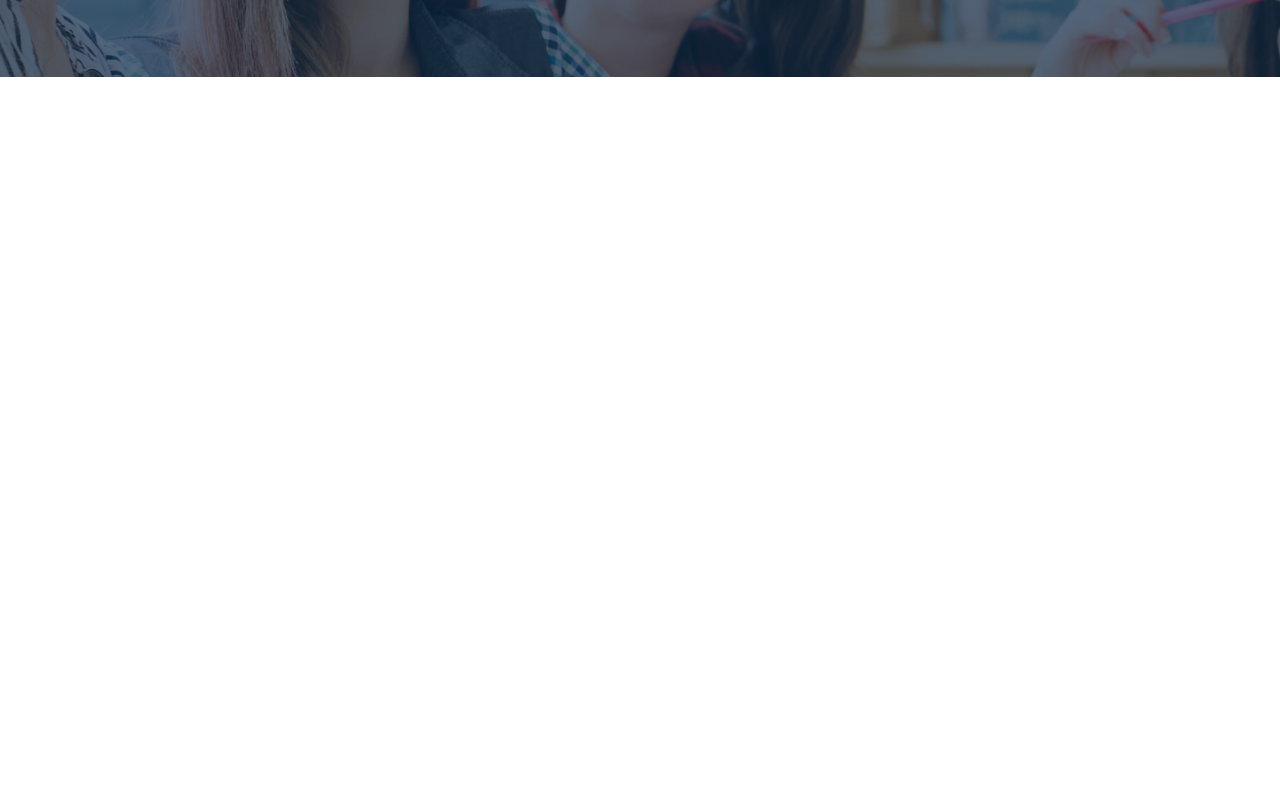
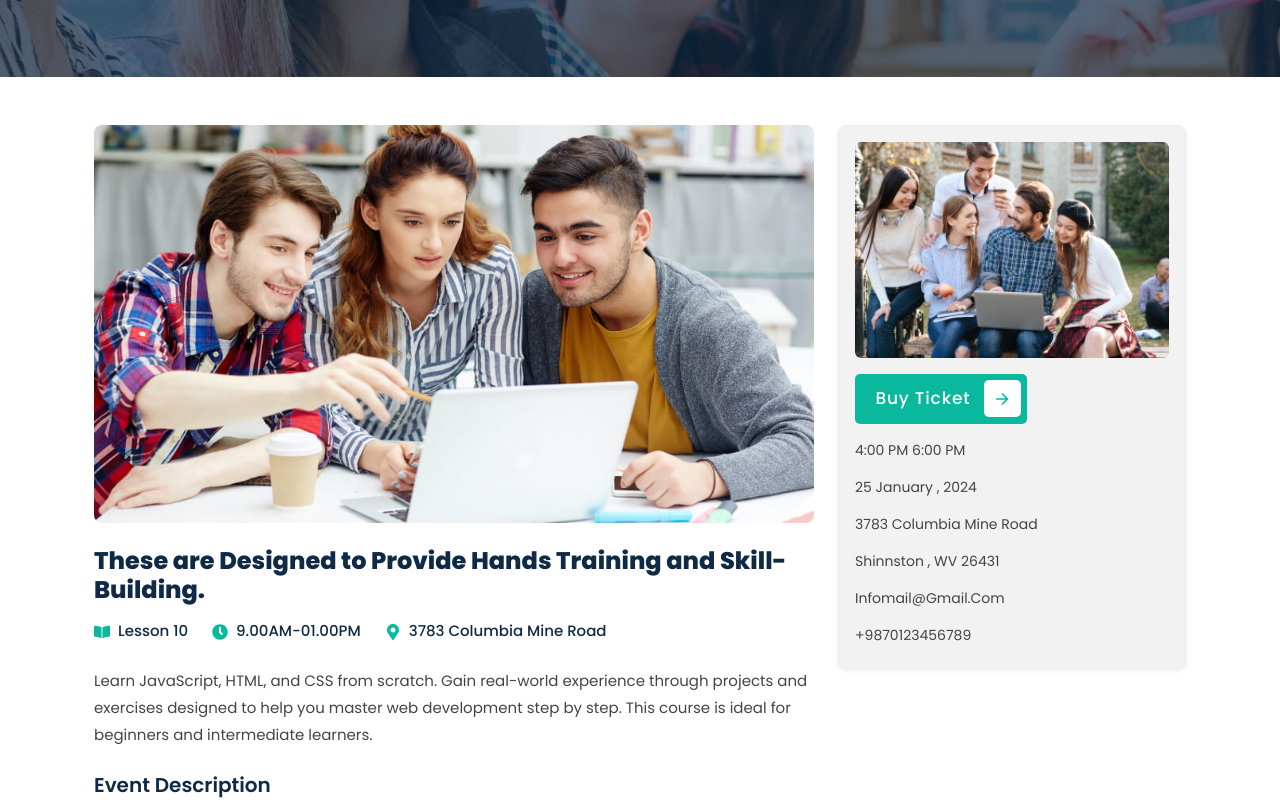
Before and after one commit to Abdookasha13/final-project, a React (Vite) app: page /event/details in a window 1280 px wide. Shown: the part 400-1200 px from the top of the page. Built offline with nearby package versions, Linux system fonts and the light colour scheme.

Commit message:
Add event details page and change in course Details css

```diff
--- a/src/Components/Navbar/Navbar.jsx
+++ b/src/Components/Navbar/Navbar.jsx
@@ -92,7 +92,7 @@ function Navbar() {
                       </div>
                       <div>
                         <li>
-                          <NavLink to="/">Event Details</NavLink>
+                          <NavLink to="/event/details">Event Details</NavLink>
                         </li>
                         <li>
                           <NavLink to="/">Checkout</NavLink>
--- a/src/Pages/Pages/CourseDetails/CourseDetails.css
+++ b/src/Pages/Pages/CourseDetails/CourseDetails.css
@@ -114,13 +114,7 @@ font-size: 18px;
 .course-sidebar-roka ul li strong {
   font-weight: 600;
 }
-.Button-roka{
-    display:block;
-    width:100% !important;
-    background-color : red ;
-    text-align:center;
-    margin-top:15px;
-}
+
 /* Responsive */
 @media (max-width: 992px) {
   .course-details-roka {
--- /dev/null
+++ b/src/Pages/Pages/EventDetails/EventDetails.css
@@ -0,0 +1,75 @@
+.course-details-roka {
+  font-family: "Poppins", sans-serif;
+  color: #222;
+}
+
+/* الصورة */
+.course-image-roka img {
+  width: 100%;
+  border-radius: 10px;
+  object-fit: cover;
+}
+
+/* العنوان والتقييم */
+.course-title-roka h4 {
+  color: #0e2a46;
+  font-weight: 790;
+  font-size: 24px;
+  margin-bottom: 8px;
+}
+.course-meta-roka .meta-item {
+  color: #0e2a46;
+  font-weight: 500;
+  font-size: 15px;
+}
+
+.course-meta-roka .meta-icon {
+  color: #0ab99d;
+  font-size: 16px;
+}
+
+.course-content-roka p {
+  color: #444;
+  font-size: 15px;
+  line-height: 1.8;
+}
+.course-content-roka h5 {
+  color: #0e2a46;
+  font-weight: 600;
+  margin-top: 25px;
+  margin-bottom: 10px;
+}
+
+/* الشريط الجانبي */
+.course-sidebar-roka {
+  background-color: #F2F2F2;
+  border: 1px solid #eee;
+}
+.course-sidebar-roka img {
+  width: 100%;
+  height: auto;
+  border-radius: 8px;
+  object-fit: cover;
+}
+
+.list-unstyled-roka   {
+  font-size: 16px;
+  color: #444444;
+  margin-bottom:10 0 0 6px;
+  display: flex ;
+  flex-direction: column;
+
+  gap: 10px;
+
+}
+
+/* Responsive */
+@media (max-width: 992px) {
+  .course-details-roka {
+    padding: 0 15px;
+  }
+
+  .course-tabs-roka {
+    justify-content: center;
+  }
+}
--- a/src/Pages/Pages/EventDetails/EventDetails.jsx
+++ b/src/Pages/Pages/EventDetails/EventDetails.jsx
@@ -1,7 +1,81 @@
-function EventDetails() {
+import "./EventDetails.css";
+import instructorImg from "../../../assets/images/instructorImg.jpg";
+import courseImg from "../../../assets/images/courseImg.jpg";
+import Button from "./../../../Components/Button/Button";
+import { FaBookOpen, FaClock, FaMapMarkerAlt } from "react-icons/fa";
+const EventDetails = () => {
   return (
-    <div>EventDetails</div>
-  )
-}
+    <section className="course-details-roka container mt-5 mb-5">
+      <div className="row g-4">
+        <div className="col-lg-8">
+          <div className="course-image-roka mb-4">
+            <img src={courseImg} alt="course" className="img-fluid rounded-3" />
+          </div>
 
-export default EventDetails
+          <div className="course-title-roka">
+            <h4>
+              These are Designed to Provide Hands Training and Skill-Building.
+            </h4>
+
+            <div className="course-meta-roka d-flex flex-wrap align-items-center gap-4 mt-3">
+              <div className="meta-item d-flex align-items-center gap-2">
+                <FaBookOpen className="meta-icon" />
+                <span>Lesson 10</span>
+              </div>
+              <div className="meta-item d-flex align-items-center gap-2">
+                <FaClock className="meta-icon" />
+                <span>9.00AM-01.00PM</span>
+              </div>
+              <div className="meta-item d-flex align-items-center gap-2">
+                <FaMapMarkerAlt className="meta-icon" />
+                <span>3783 Columbia Mine Road</span>
+              </div>
+            </div>
+          </div>
+          <br />
+
+          <div className="course-content-roka">
+            <p>
+              Learn JavaScript, HTML, and CSS from scratch. Gain real-world
+              experience through projects and exercises designed to help you
+              master web development step by step. This course is ideal for
+              beginners and intermediate learners.
+            </p>
+
+            <h5>Event Description</h5>
+            <p>
+              You’ll learn modern JavaScript, responsive design, and advanced
+              HTML/CSS. By the end, you’ll be able to build interactive
+              websites, handle dynamic content, and apply industry-standard
+              practices in web development.
+            </p>
+          </div>
+        </div>
+
+        {/* الجزء اليمين */}
+        <div className="col-lg-4">
+          <div className="course-sidebar-roka shadow-sm p-3 rounded-3">
+            <img
+              src={instructorImg}
+              alt="instructor"
+              className="img-fluid rounded mb-3"
+            />
+
+            <Button>Buy Ticket</Button>
+
+            <ul className="list-unstyled-roka m-0 mt-3">
+              <li>4:00 PM   6:00 PM</li>
+              <li>25 January , 2024</li>
+              <li>3783 Columbia Mine Road</li>
+              <li>Shinnston , WV 26431</li>
+              <li>Infomail@Gmail.Com</li>
+              <li>+9870123456789</li>
+            </ul>
+          </div>
+        </div>
+      </div>
+    </section>
+  );
+};
+
+export default EventDetails;
--- a/src/Routes.jsx
+++ b/src/Routes.jsx
@@ -11,6 +11,8 @@ import BlogDetails from "./Pages/Blog/BlogDetails/BlogDetails";
 import TeacherDetails from "./Pages/Pages/TeacherDetails/TeacherDetails";
 import Courses from "./Pages/Pages/Courses/Courses";
 import CourseDetails from "./Pages/Pages/CourseDetails/CourseDetails"
+import EventDetails from "./Pages/Pages/EventDetails/EventDetails"
+
 function Routess() {
   return (
     <>
@@ -27,6 +29,7 @@ function Routess() {
         <Route path="/teacher/details" element={<TeacherDetails />} />
         <Route path="/courses" element={<Courses />} />
          <Route path="/course/details" element={<CourseDetails />} />
+         <Route path="/event/details" element={<EventDetails />} />
       </Routes>
     </>
   );
```
